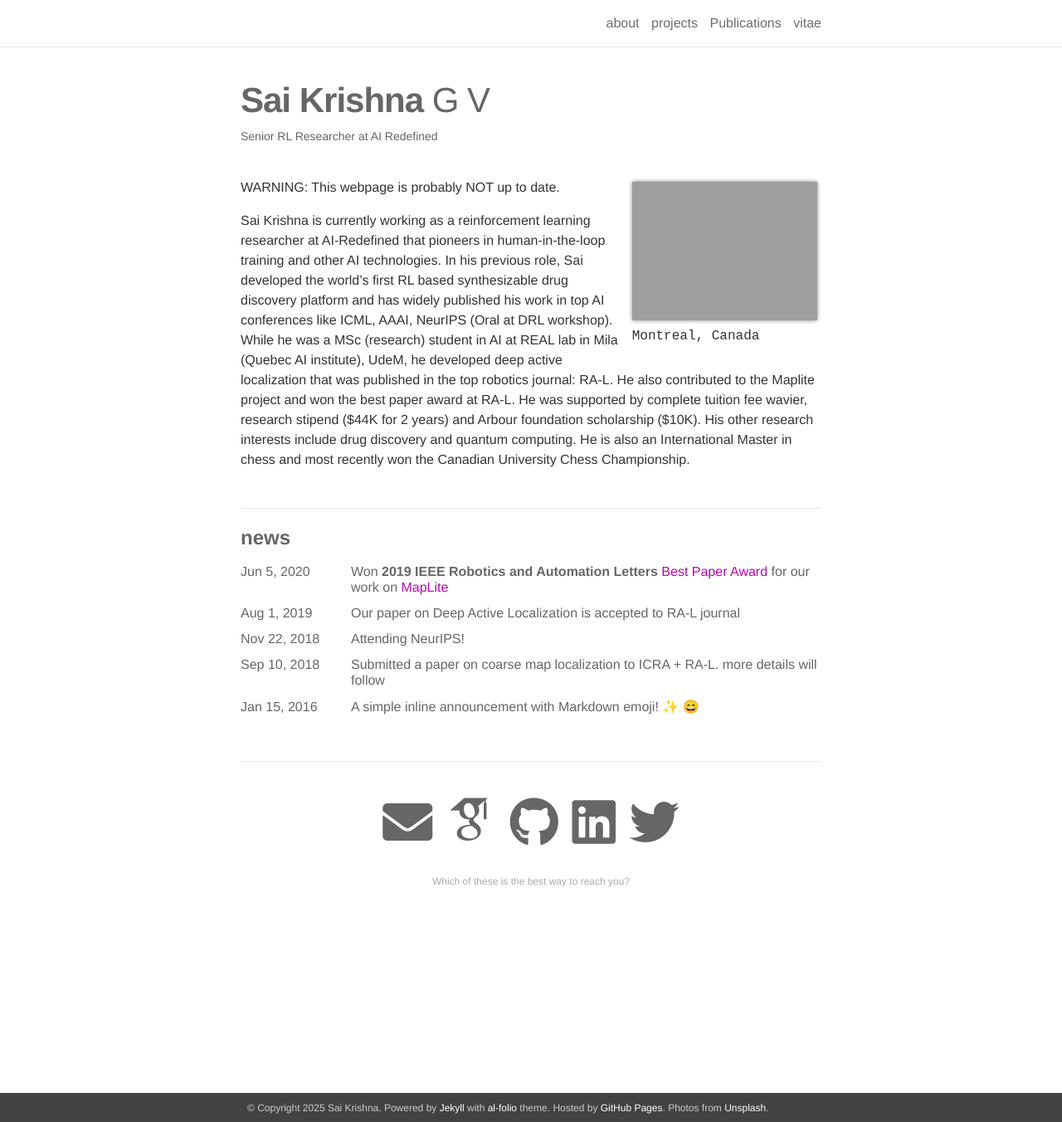
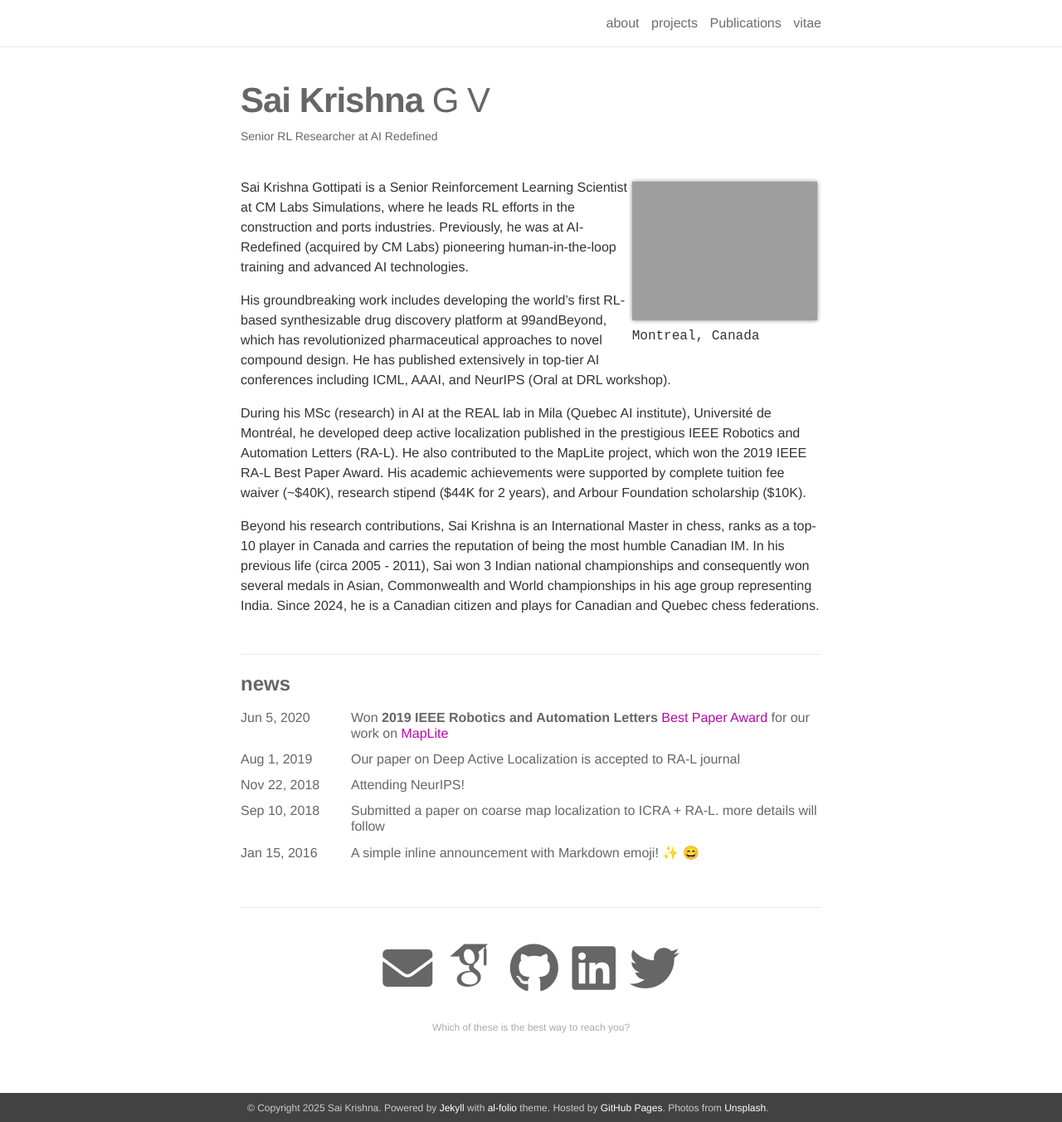
Before and after one commit to saikrishna-1996/saikrishna-1996.github.io, a Jekyll site: the page built from _pages/about.md, in a window 1280 px wide and 1352 px high. Shown: the whole window at 83% size. Built offline with Jekyll 4.4.1, drawn with Linux system fonts in a browser that asks for light colours; emoji names are drawn with the system emoji font; some web fonts are replaced.

Commit message:
Update about page bio with current position and improved content

```diff
--- a/_pages/about.md
+++ b/_pages/about.md
@@ -14,17 +14,11 @@ news: true
 social: true
 ---
 
-WARNING: This webpage is probably NOT up to date.
 
-Sai Krishna is currently working as a reinforcement learning researcher at AI-Redefined
-that pioneers in human-in-the-loop training and other AI technologies. In his previous
-role, Sai developed the world’s first RL based synthesizable drug discovery platform
-and has widely published his work in top AI conferences like ICML, AAAI, NeurIPS
-(Oral at DRL workshop). While he was a MSc (research) student in AI at REAL lab in
-Mila (Quebec AI institute), UdeM, he developed deep active localization that was
-published in the top robotics journal: RA-L. He also contributed to the Maplite
-project and won the best paper award at RA-L. He was supported by complete tuition
-fee wavier, research stipend ($44K for 2 years) and Arbour foundation scholarship ($10K).
-His other research interests include drug discovery and quantum computing. He is also
-an International Master in chess and most recently won the Canadian University
-Chess Championship.
+Sai Krishna Gottipati is a Senior Reinforcement Learning Scientist at CM Labs Simulations, where he leads RL efforts in the construction and ports industries. Previously, he was at AI-Redefined (acquired by CM Labs) pioneering human-in-the-loop training and advanced AI technologies.
+
+His groundbreaking work includes developing the world's first RL-based synthesizable drug discovery platform at 99andBeyond, which has revolutionized pharmaceutical approaches to novel compound design. He has published extensively in top-tier AI conferences including ICML, AAAI, and NeurIPS (Oral at DRL workshop).
+
+During his MSc (research) in AI at the REAL lab in Mila (Quebec AI institute), Université de Montréal, he developed deep active localization published in the prestigious IEEE Robotics and Automation Letters (RA-L). He also contributed to the MapLite project, which won the 2019 IEEE RA-L Best Paper Award. His academic achievements were supported by complete tuition fee waiver (~$40K), research stipend ($44K for 2 years), and Arbour Foundation scholarship ($10K).
+
+Beyond his research contributions, Sai Krishna is an International Master in chess, ranks as a top-10 player in Canada and carries the reputation of being the most humble Canadian IM. In his previous life (circa 2005 - 2011), Sai won 3 Indian national championships and consequently won several medals in Asian, Commonwealth and World championships in his age group representing India. Since 2024, he is a Canadian citizen and plays for Canadian and Quebec chess federations.
```
